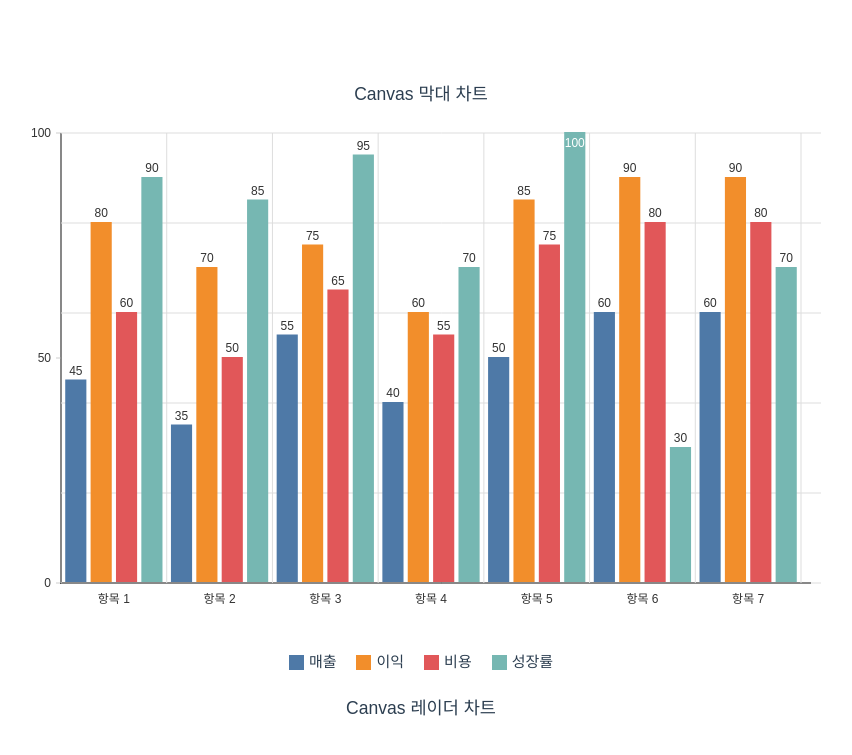
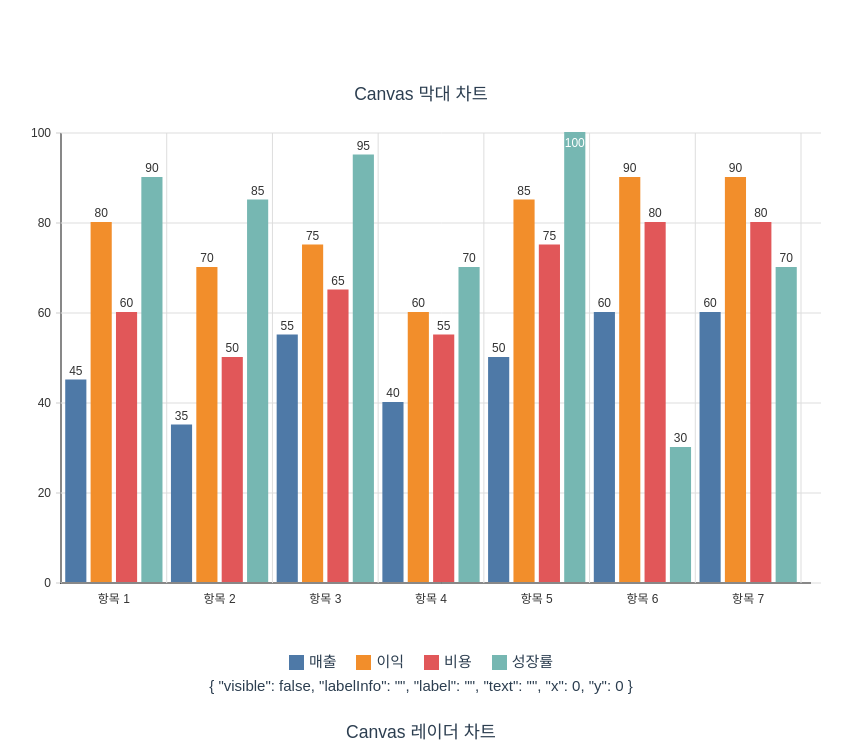
Before and after one commit to jundory/js-chart-svc, a Vue app: page / in a window 1280 px wide. Shown: the top 755 px of the page, without its empty margins (11-863 px from the left). Built offline with nearby package versions, Linux system fonts and the light colour scheme.

Commit message:
Feat: 눈금 최대값 비례 유연한 개수 세팅되도록 수정

```diff
--- a/src/components/CanvasBarChart.vue
+++ b/src/components/CanvasBarChart.vue
@@ -23,6 +23,8 @@
         <div class="legend-label">{{ legends[index] }}</div>
       </div>
     </div>
+    {{ tooltip }}
+
     <div
       v-if="tooltip.visible"
       class="tooltip"
@@ -177,8 +179,7 @@ const handleTooltipMove = (event) => {
   const mouseY = (event.clientY - rect.top - offset.y) / scaleFactor.value;
 
   tooltip.visible = false; // 초기화
-
-  chartDataWithRects.value.forEach((group) => {
+  chartDataArr.value.forEach((group) => {
     Object.keys(group).forEach((data) => {
       const { labelInfo, label, value, x, y, width, height } = group[data];
       if (
@@ -249,23 +250,20 @@ const drawAxis = (chartPadding, chartWidth, chartHeight) => {
  * @param maxValue 차트 데이터 최대값
  */
 const drawScale = (chartPadding, chartHeight, maxValue) => {
+  const { tickSize, stepCount } = calculateScaleSteps(maxValue, 5);
+
   ctx.value.lineWidth = 0.5; // 눈금선 두께
   ctx.value.strokeStyle = "#999"; // 눈금선 색상
   ctx.value.fillStyle = "#333"; // 텍스트 색상
   ctx.value.font = "12px Arial"; // 글꼴
   ctx.value.textAlign = "right"; // 정렬
 
-  const niceMax = Math.ceil(maxValue / 50) * 50; // 최대값을 50 단위로 반올림*
-  const stepCount = niceMax / 50; //최대값 기준 눈금 갯수
-
-  // const scaleSteps = 5; // 눈금 5개로 설정
   for (let i = 0; i <= stepCount; i++) {
     // Y축 눈금 위치 계산 (***위쪽이 0, 아래쪽이 최대값)
     //  chartHeight = y축 0점, '-10'으로 라벨이 캔버스 위로 이탈 방지
     const y = chartHeight - (i * (chartHeight - 10)) / stepCount;
-
     //  눈금 값 계산
-    const value = i * 50;
+    const value = i * tickSize;
     // const value = Math.ceil((i * maxValue) / scaleSteps); // 최대값을 눈금 수로 나눈 후 올림 처리
 
     // 눈금 선 그리기
@@ -286,7 +284,7 @@ const drawScale = (chartPadding, chartHeight, maxValue) => {
  * @param chartHeight 캔버스 높이
  * @param maxValue 차트 데이터 최대값
  */
-const chartDataWithRects = ref([]);
+const chartDataArr = ref([]);
 const drawBars = (chartPadding, chartWidth, chartHeight, maxValue) => {
   const legendKeysArr = Object.keys(props.data[0]); // return ['legend_1', 'legend_2']
   // 막대 너비 및 간격 계산
@@ -336,7 +334,7 @@ const drawBars = (chartPadding, chartWidth, chartHeight, maxValue) => {
         width: barWidth,
         height: barHeight,
       };
-      chartDataWithRects.value.push(groupObj);
+      chartDataArr.value.push(groupObj);
     });
 
     // 그룹 이름 (X축 레이블) 표시 (첫 번째 항목에서만)
@@ -403,7 +401,7 @@ onMounted(() => {
 });
 
 watch(
-  () => props.data,
+  () => [props.data, props.legends],
   () => {
     drawChart();
   },
@@ -419,6 +417,18 @@ const calculateNiceMaxValue = (maxValue) => {
 
   // 만약 반올림된 값이 maxValue보다 50 이상 크다면, maxValue에 가장 가까운 50 단위로 설정
   return roundedMax - maxValue >= 50 ? roundedMax - 50 : roundedMax;
+};
+
+// 최대값에 맞춰 눈금 개수 계산
+const calculateScaleSteps = (maxValue, scaleStep) => {
+  // 최댓값을 scaleSteps 개수로 나누고, 가장 가까운 10의 배수로 반올림
+  const rawTickSize = maxValue / scaleStep;
+  const magnitude = Math.pow(10, Math.floor(Math.log10(rawTickSize))); // 10의 승수 구하기
+
+  // 데이터의 최대값(maxValue)이 커지면 자연스럽게 간격(tickSize)도 커짐
+  let tickSize = Math.ceil(rawTickSize / magnitude) * magnitude; // 10^n 단위로 반올림 (애매한 숫자x)
+  const stepCount = Math.max(2, Math.ceil(maxValue / tickSize)); // 최소 2개 이상의 눈금 보장
+  return { tickSize, stepCount };
 };
 </script>
 
```
